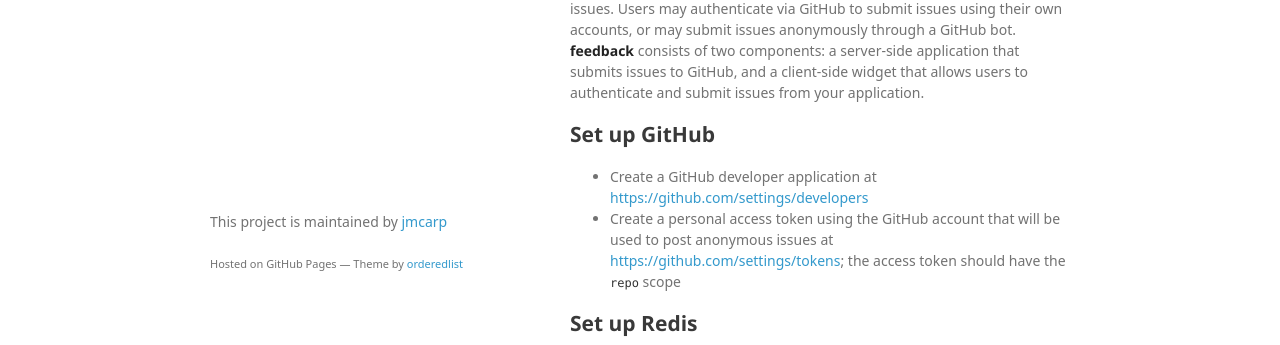
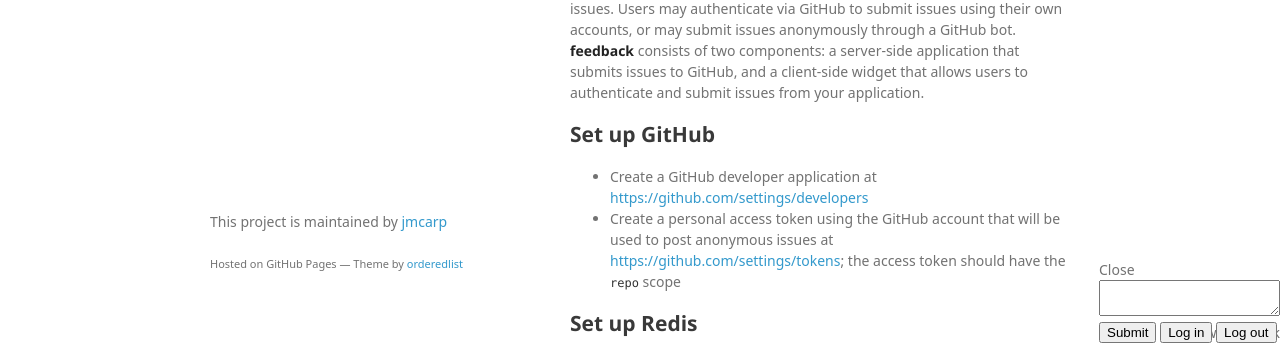
Before and after one commit to jmcarp/feedback, a plain HTML site: page index.html in a window 1280 px wide. Shown: the part 457-802 px from the top of the page. Drawn offline with Linux system fonts and the light colour scheme; a script that the page names is missing; a web font is replaced by a local one.

Commit message:
Add feedback example.

```diff
--- a/index.html
+++ b/index.html
@@ -8,6 +8,20 @@
     <link rel="stylesheet" href="stylesheets/styles.css">
     <link rel="stylesheet" href="stylesheets/github-light.css">
     <meta name="viewport" content="width=device-width">
+
+    <script src="https://rawgit.com/jmcarp/feedback/master/widget.js"></script>
+    <style>
+      #feedback {
+        position: fixed;
+        bottom: 0;
+        right: 0;
+      }
+      #feedback-toggle {
+        position: fixed;
+        bottom: 0;
+        right: 0;
+      }
+    </style>
     <!--[if lt IE 9]>
     <script src="//html5shiv.googlecode.com/svn/trunk/html5.js"></script>
     <![endif]-->
@@ -28,8 +42,7 @@
         </ul>
       </header>
       <section>
-        <h1>
-<a id="feedback" class="anchor" href="#feedback" aria-hidden="true"><span aria-hidden="true" class="octicon octicon-link"></span></a>feedback</h1>
+        <h1>feedback</h1>
 
 <p><a href="https://heroku.com/deploy?template=https://github.com/jmcarp/feedback/tree/master"><img src="https://www.herokucdn.com/deploy/button.svg" alt="Deploy"></a></p>
 
@@ -88,5 +101,27 @@
     </div>
     <script src="javascripts/scale.fix.js"></script>
 
+    <div id="feedback-toggle">Show feedback</div>
+    <div id="feedback">
+      <div>
+        <span id="feedback-close">Close</span>
+      </div>
+      <form>
+        <textarea name="Comments"></textarea>
+        <div>
+          <button id="feedback-submit" type="submit">Submit</button>
+          <button id="feedback-login" type="button">Log in</button>
+          <button id="feedback-logout" type="button">Log out</button>
+        </div>
+      </form>
+      <div id="feedback-message"></div>
+    </div>
+    <script>
+      var feedback = new Feedback(
+        document.querySelector('#feedback'),
+        document.querySelector('#feedback-toggle'),
+        'https://github-feedback-demo.herokuapp.com'
+      );
+    </script>
   </body>
 </html>
```
